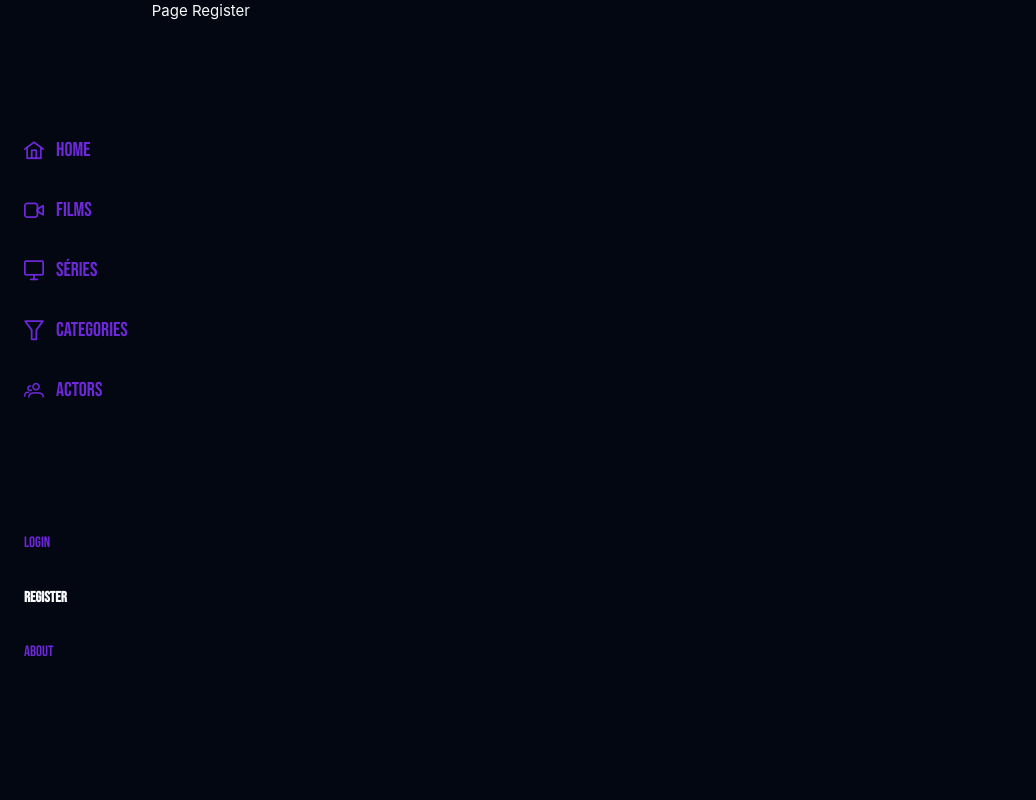
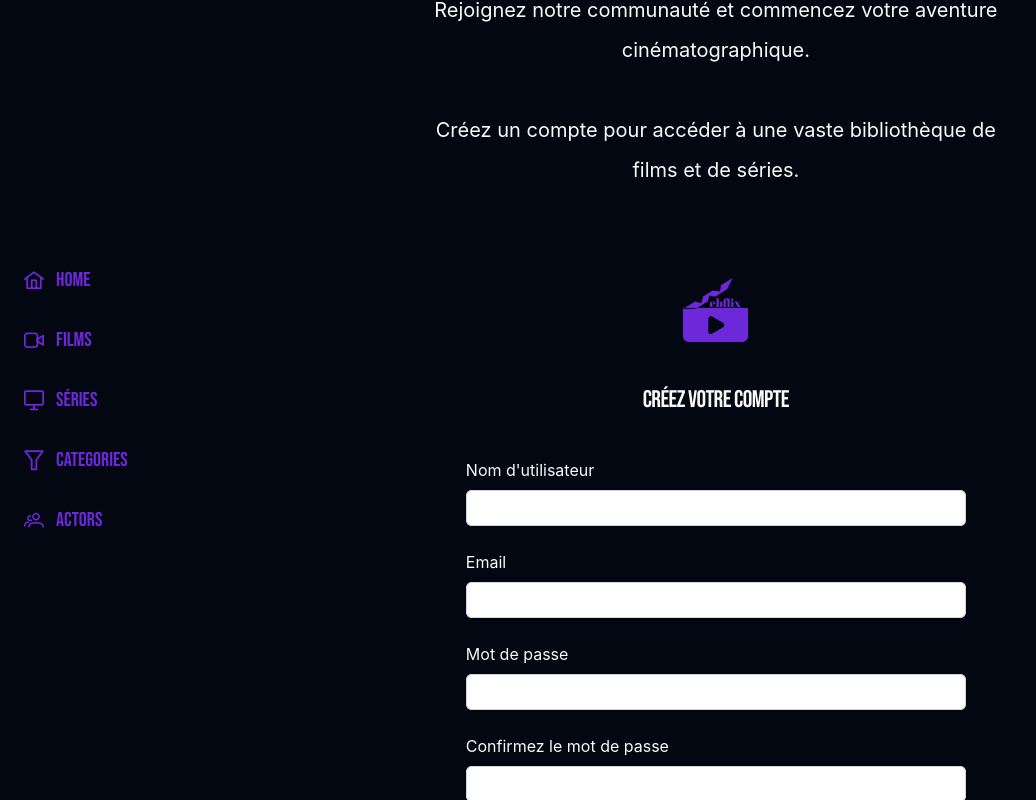
Before and after one commit to AurelieDuynslaeger/webflix-vuejs-version, a Vue app: page /register in a window 1280 px wide. Shown: the whole page, without its empty margins (0-1036 px from the left). Built offline with nearby package versions, Linux system fonts and the light colour scheme; no server answers; what @auth0/auth0-vue would draw is missing.

Commit message:
zuth0 + signup & login via axios and webflix api

```diff
--- a/package.json
+++ b/package.json
@@ -13,6 +13,7 @@
   },
   "dependencies": {
     "@auth0/auth0-vue": "^2.3.3",
+    "axios": "^1.7.7",
     "primeicons": "^7.0.0",
     "tailwind-merge": "^2.5.4",
     "tailwindcss-animate": "^1.0.7",
--- a/src/App.vue
+++ b/src/App.vue
@@ -69,7 +69,7 @@ const route = useRoute()
           </RouterLink>
         </nav>
 
-        <nav class="flex flex-col space-y-4">
+        <!-- <nav class="flex flex-col space-y-4">
           <RouterLink
             to="/login"
             :class="{
@@ -100,7 +100,7 @@ const route = useRoute()
           >
             About
           </RouterLink>
-        </nav>
+        </nav> -->
       </div>
 
       <main
--- a/src/components/TheWelcome.vue
+++ b/src/components/TheWelcome.vue
@@ -1,4 +1,28 @@
-<script setup></script>
+<script setup>
+import { ref } from 'vue'
+import { login } from '../services/webflixApi'
+
+const email = ref('')
+const password = ref('')
+
+const handleSubmit = async e => {
+  e.preventDefault() //Empêche le rechargement de la page
+
+  try {
+    const response = await login(email.value, password.value)
+    console.log('Connexion réussie:', response.data.token)
+    //stocker le token dans le localStorage ou l'état de votre application
+    localStorage.setItem('token', response.data.token)
+    //Rediriger vers la page d'accueil ou un tableau de bord
+    //router.push('/dashboard');
+  } catch (error) {
+    console.error('Erreur lors de la connexion:', error)
+    alert(
+      "Une erreur s'est produite lors de la connexion. Veuillez vérifier vos identifiants.",
+    )
+  }
+}
+</script>
 
 <template>
   <div class="w-full h-full flex flex-col items-center justify-center gap-y-10">
@@ -9,7 +33,7 @@
       vous faut pour une immersion totale, votre destination ultime pour le
       cinéma à portée de clic !
     </p>
-    <div class="flex flex-col justify-center px-6 py-12 lg:px-8">
+    <div class="flex flex-col justify-center px-6 py-12 lg:px-8 w-1/2">
       <div class="sm:mx-auto sm:w-full sm:max-w-sm">
         <img
           class="mx-auto h-16 w-auto"
@@ -24,13 +48,14 @@
       </div>
 
       <div class="mt-10 sm:mx-auto sm:w-full sm:max-w-sm text-foreground">
-        <form class="space-y-6" action="#" method="POST">
+        <form class="space-y-6" @submit="handleSubmit">
           <div>
             <label for="email" class="block text-base font-Source leading-6"
               >Email address</label
             >
             <div class="mt-2">
               <input
+                v-model="email"
                 id="email"
                 name="email"
                 type="email"
@@ -58,6 +83,7 @@
             </div>
             <div class="mt-2">
               <input
+                v-model="password"
                 id="password"
                 name="password"
                 type="password"
@@ -80,10 +106,11 @@
 
         <p class="mt-10 text-center text-sm text-chart-4 font-Source">
           Devenir membre?
-          <a
-            href="#"
+          <RouterLink
+            to="/register"
             class="font-bold font-Source leading-6 text-chart-4 hover:text-primary"
-            >Créez-vous un compte !</a
+          >
+            Créez-vous un compte !</RouterLink
           >
         </p>
       </div>
--- a/src/main.js
+++ b/src/main.js
@@ -7,8 +7,8 @@ import router from './router'
 
 const app = createApp(App)
 
+
 app.use(router)
-
 app.mount('#app')
 app.use(Auth0Plugin, {
     domain: import.meta.env.VITE_AUTH0_DOMAIN,
--- /dev/null
+++ b/src/services/webflixApi.js
@@ -0,0 +1,11 @@
+import axios from 'axios';
+
+const API_URL = import.meta.env.VITE_WEBFLIX_API_BASE_URL;
+
+export const signup = async (username, email, password) => {
+    return await axios.post(`${API_URL}/signup`, { username, email, password });
+};
+
+export const login = async (email, password) => {
+    return await axios.post(`${API_URL}/login`, { email, password });
+};
--- a/src/views/RegisterView.vue
+++ b/src/views/RegisterView.vue
@@ -1,7 +1,145 @@
+<script setup>
+import { ref } from 'vue'
+import { useRouter } from 'vue-router'
+import { signup } from '@/services/webflixApi'
+
+const username = ref('')
+const email = ref('')
+const password = ref('')
+const confirmPassword = ref('')
+const router = useRouter()
+
+const handleSubmit = async () => {
+  if (password.value !== confirmPassword.value) {
+    alert('Les mots de passe ne correspondent pas !')
+    return
+  }
+  console.log('Inscription:', {
+    username: username.value,
+    email: email.value,
+    password: password.value,
+  })
+
+  try {
+    // Appel à la fonction signup avec email et mot de passe
+    const response = await signup(username.value, email.value, password.value)
+
+    // Vérifie si la réponse est ok (tu peux aussi vérifier des détails spécifiques si besoin)
+    if (response.status === 200) {
+      // Redirection vers la page d'accueil après inscription réussie
+      router.push('/')
+    } else {
+      throw new Error("Échec de l'inscription")
+    }
+  } catch (error) {
+    console.error(error.response?.data || error)
+    alert("Une erreur s'est produite lors de l'inscription : " + error.message)
+  }
+}
+</script>
+
 <template>
-  <div>Page Register</div>
+  <div class="w-full h-full flex flex-col items-center justify-center gap-y-10">
+    <h1 class="text-foreground text-6xl font-Bebas">Inscription</h1>
+    <p class="text-xl w-[50%] leading-10 font-Source text-center">
+      Rejoignez notre communauté et commencez votre aventure cinématographique.
+    </p>
+    <p class="text-xl w-[50%] leading-10 font-Source text-center">
+      Créez un compte pour accéder à une vaste bibliothèque de films et de
+      séries.
+    </p>
+    <div class="flex flex-col justify-center px-6 py-12 lg:px-8 w-1/2">
+      <div class="sm:mx-auto sm:w-full sm:max-w-sm">
+        <img
+          class="mx-auto h-16 w-auto"
+          src="./../assets/webflix_logo.svg"
+          alt="Your Company"
+        />
+        <h2
+          class="mt-10 text-center text-2xl font-Bebas leading-9 tracking-tight text-foreground"
+        >
+          Créez votre compte
+        </h2>
+      </div>
+
+      <div class="mt-10 sm:mx-auto sm:w-full sm:max-w-lg text-foreground">
+        <form class="space-y-6" @submit.prevent="handleSubmit">
+          <div>
+            <label for="username" class="block text-base font-Source leading-6"
+              >Nom d'utilisateur</label
+            >
+            <div class="mt-2">
+              <input
+                id="username"
+                name="username"
+                type="text"
+                v-model="username"
+                required
+                class="block w-full rounded-md border-0 text-background py-1.5 shadow-sm ring-1 ring-inset ring-gray-300 placeholder:text-gray-400 focus:ring-2 focus:ring-inset focus:ring-indigo-600 sm:text-sm sm:leading-6"
+              />
+            </div>
+          </div>
+
+          <div>
+            <label for="email" class="block text-base font-Source leading-6"
+              >Email</label
+            >
+            <div class="mt-2">
+              <input
+                id="email"
+                name="email"
+                type="email"
+                v-model="email"
+                required
+                class="block w-full rounded-md border-0 text-background py-1.5 shadow-sm ring-1 ring-inset ring-gray-300 placeholder:text-gray-400 focus:ring-2 focus:ring-inset focus:ring-indigo-600 sm:text-sm sm:leading-6"
+              />
+            </div>
+          </div>
+
+          <div>
+            <label for="password" class="block text-base font-Source leading-6"
+              >Mot de passe</label
+            >
+            <div class="mt-2">
+              <input
+                id="password"
+                name="password"
+                type="password"
+                v-model="password"
+                required
+                class="block w-full rounded-md border-0 text-background py-1.5 shadow-sm ring-1 ring-inset ring-gray-300 placeholder:text-gray-400 focus:ring-2 focus:ring-inset focus:ring-indigo-600 sm:text-sm sm:leading-6"
+              />
+            </div>
+          </div>
+
+          <div>
+            <label
+              for="confirm-password"
+              class="block text-base font-Source leading-6"
+              >Confirmez le mot de passe</label
+            >
+            <div class="mt-2">
+              <input
+                id="confirm-password"
+                name="confirm-password"
+                type="password"
+                v-model="confirmPassword"
+                required
+                class="block w-full rounded-md border-0 text-background py-1.5 shadow-sm ring-1 ring-inset ring-gray-300 placeholder:text-gray-400 focus:ring-2 focus:ring-inset focus:ring-indigo-600 sm:text-sm sm:leading-6"
+              />
+            </div>
+          </div>
+
+          <div>
+            <button
+              type="submit"
+              class="flex w-full justify-center rounded-md bg-primary px-3 py-1.5 text-base font-Source leading-6 text-white shadow-sm hover:bg-chart-4 focus-visible:outline focus-visible:outline-2 focus-visible:outline-offset-2 focus-visible:outline-indigo-600"
+            >
+              S'inscrire
+            </button>
+          </div>
+        </form>
+      </div>
+    </div>
+  </div>
 </template>
-<script>
-export default {}
-</script>
-<style></style>
```
Also changed, not shown: 1 other file (tests, documents, lock files or other folders).
